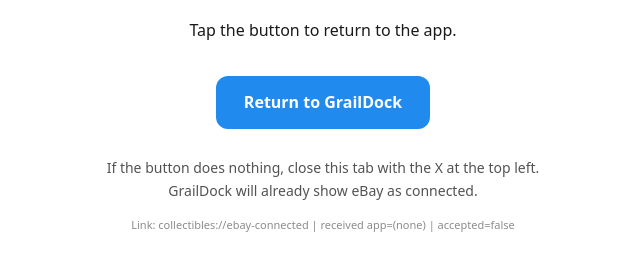
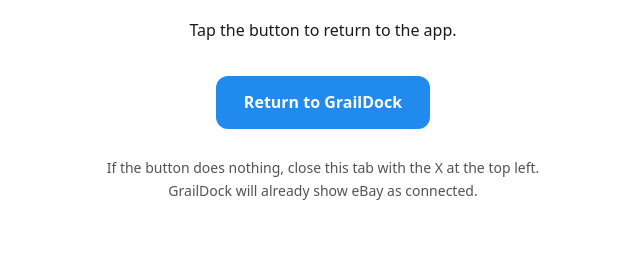
Before and after one commit to WileHaven/graildock, a plain HTML site: page return.html in a window 1280 px wide. Shown: the part 124-394 px from the top of the page, without its empty margins (317-957 px from the left). Drawn offline with Linux system fonts and the light colour scheme.

Commit message:
Return page: remove diagnostics

```diff
--- a/return.html
+++ b/return.html
@@ -15,7 +15,6 @@
 <p id="message">Tap the button to return to the app.</p>
 <a class="button" id="open" href="collectibles://ebay-connected">Return to GrailDock</a>
 <p id="hint" style="margin-top:28px;font-size:14px;opacity:.75">If the button does nothing, close this tab with the X at the top left. GrailDock will already show eBay as connected.</p>
-<p id="target" style="font-size:11px;opacity:.5;word-break:break-all"></p>
 <script>
   var params = new URLSearchParams(location.search);
   var status = params.get('status');
@@ -39,9 +38,7 @@
   if (status === 'connected' || status === 'error') query.push('status=' + encodeURIComponent(status));
   if (status === 'error' && message) query.push('message=' + encodeURIComponent(message));
   var joiner = base.indexOf('?') === -1 ? '?' : '&';
-  var target = base + (query.length ? joiner + query.join('&') : '');
-  document.getElementById('open').href = target;
-  document.getElementById('target').textContent = 'Link: ' + target + '  |  received app=' + (app === '' ? '(none)' : app) + '  |  accepted=' + allowed.test(app);
+  document.getElementById('open').href = base + (query.length ? joiner + query.join('&') : '');
 </script>
 </body>
 </html>
```
